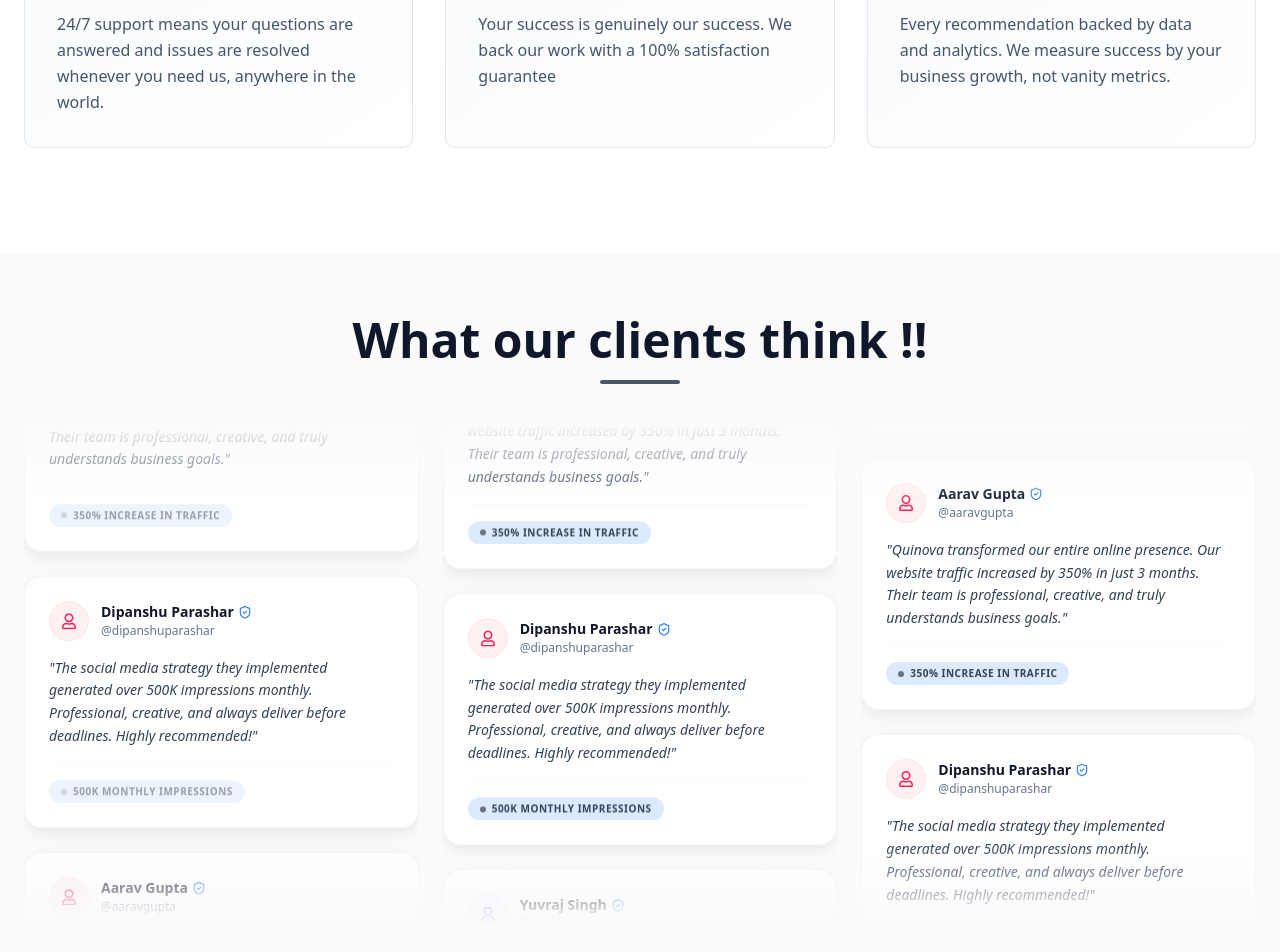
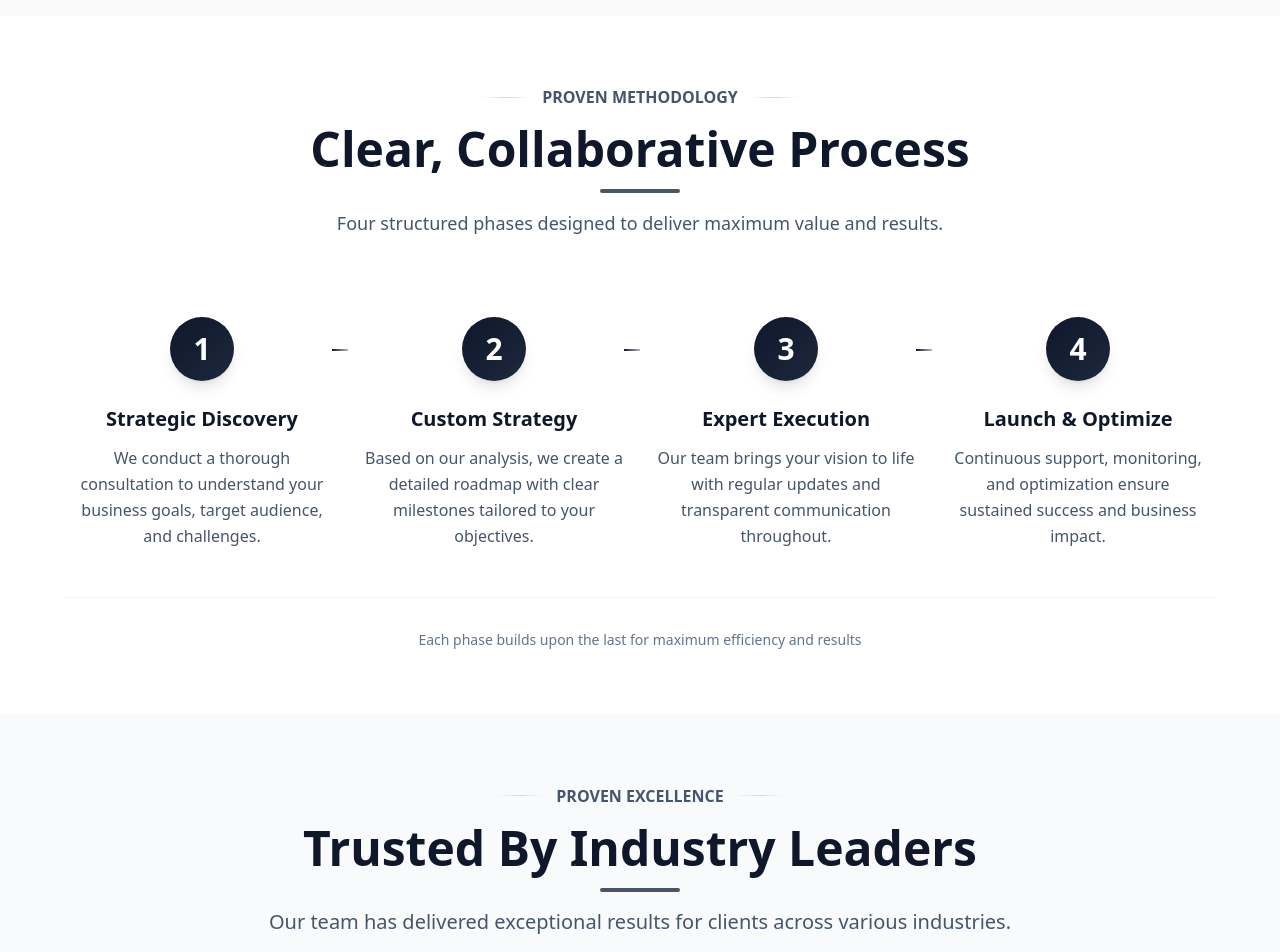
Before and after one commit to ShubhamPandey77/Quinova, a React (Vite) app: page / in a window 1280 px wide. Shown: the part 3260-4212 px from the top of the page. Built offline with nearby package versions, Linux system fonts and the light colour scheme.

Commit message:
minor ui

```diff
--- a/src/components/FAQSection.jsx
+++ b/src/components/FAQSection.jsx
@@ -32,10 +32,17 @@ function FAQSection({ faqs }) {
     <section className="py-20 px-6 bg-slate-50">
       <div className="max-w-4xl mx-auto">
         <div className="text-center mb-16">
-          <span className="inline-block text-slate-600 font-semibold mb-2">Common Questions</span>
-          <h2 className="text-4xl md:text-5xl font-bold text-slate-900 mb-4">
+          <div className="inline-flex items-center gap-3 mb-4">
+                                <div className="w-12 h-px bg-gradient-to-r from-transparent via-slate-300 to-transparent"></div>
+                                <span className="text-base font-semibold text-slate-600 tracking-normal">COMMON QUESTIONS</span>
+                                <div className="w-12 h-px bg-gradient-to-r from-transparent via-slate-300 to-transparent"></div>
+                            </div>
+
+          <h2 className="text-4xl md:text-5xl font-bold text-slate-900 mb-2">
             Frequently Asked Questions
           </h2>
+                              <div className="w-20 h-1 bg-gray-600 mx-auto rounded-full mb-4"></div>
+
           <p className="text-xl text-slate-600">
             Have questions about our services? Find answers below.
           </p>
--- a/src/components/home/CaseStudiesSection.jsx
+++ b/src/components/home/CaseStudiesSection.jsx
@@ -42,13 +42,13 @@ function CaseStudiesSection({ caseStudies }) {
   }, [currentIndex]);
 
   return (
-    <section className="py-20 px-6 bg-white overflow-hidden relative">
+    <section className="py-16 px-6 bg-white overflow-hidden relative">
       {/* Background decoration */}
       <div className="absolute top-0 right-0 w-1/4 h-1/4 bg-emerald-50/40 rounded-full blur-3xl -translate-y-1/2 translate-x-1/2"></div>
 
       <div className="max-w-6xl mx-auto relative z-10">
         <div className="text-center max-w-2xl mx-auto mb-16">
-          <motion.div
+          {/* <motion.div
             initial={{ opacity: 0, y: 10 }}
             whileInView={{ opacity: 1, y: 0 }}
             viewport={{ once: true }}
@@ -56,7 +56,14 @@ function CaseStudiesSection({ caseStudies }) {
           >
             <Trophy className="w-3.5 h-3.5" />
             <span>Success Stories</span>
-          </motion.div>
+          </motion.div> */}
+           <div className="inline-flex items-center gap-3 mb-4">
+            <div className="w-12 h-px bg-gradient-to-r from-transparent via-slate-300 to-transparent"></div>
+            <span className="text-base font-semibold text-slate-600 tracking-normal">
+              SUCCESS STORIES
+            </span>
+            <div className="w-12 h-px bg-gradient-to-r from-transparent via-slate-300 to-transparent"></div>
+          </div>
           <motion.h2
             initial={{ opacity: 0, y: 20 }}
             whileInView={{ opacity: 1, y: 0 }}
--- a/src/components/home/ProcessSection.jsx
+++ b/src/components/home/ProcessSection.jsx
@@ -3,53 +3,89 @@ function ProcessSection() {
     {
       step: "1",
       title: "Strategic Discovery",
-      desc: "We conduct a thorough consultation to understand your business goals, target audience, and challenges. This foundation determines everything that follows."
+      desc: "We conduct a thorough consultation to understand your business goals, target audience, and challenges.",
     },
     {
       step: "2",
       title: "Custom Strategy",
-      desc: "Based on our analysis, we create a detailed roadmap with clear milestones, timelines, and deliverables tailored specifically to your objectives."
+      desc: "Based on our analysis, we create a detailed roadmap with clear milestones tailored to your objectives.",
     },
     {
       step: "3",
       title: "Expert Execution",
-      desc: "Our experienced team brings your vision to life with regular updates, transparent communication, and your full involvement throughout the project."
+      desc: "Our team brings your vision to life with regular updates and transparent communication throughout.",
     },
     {
       step: "4",
       title: "Launch & Optimize",
-      desc: "We don't stop at launch. Continuous support, monitoring, and optimization ensure sustained success and measurable business impact."
-    }
+      desc: "Continuous support, monitoring, and optimization ensure sustained success and business impact.",
+    },
   ];
 
   return (
-    <section className="py-20 px-6 bg-white">
-      <div className="max-w-7xl mx-auto">
-        <div className="text-center mb-16">
-          <span className="inline-block text-slate-600 font-semibold mb-2">Proven Methodology</span>
-          <h2 className="text-4xl md:text-5xl font-bold text-slate-900 mb-4">
-            Our Transparent, Collaborative Process
+    <section className="py-16 px-4 bg-white">
+      <div className="max-w-6xl mx-auto">
+        <div className="text-center mb-12 md:mb-20">
+          <div className="inline-flex items-center gap-3 mb-4">
+            <div className="w-12 h-px bg-gradient-to-r from-transparent via-slate-300 to-transparent"></div>
+            <span className="text-base font-semibold text-slate-600 tracking-normal">
+              PROVEN METHODOLOGY
+            </span>
+            <div className="w-12 h-px bg-gradient-to-r from-transparent via-slate-300 to-transparent"></div>
+          </div>
+          <h2 className="text-3xl md:text-4xl lg:text-5xl font-bold text-slate-900 mb-4">
+            Clear, Collaborative Process
           </h2>
-          <p className="text-xl text-slate-600 max-w-3xl mx-auto">
-            Four clear phases designed to ensure your vision becomes reality. We keep you informed every step of the way.
+                    <div className="w-20 h-1 bg-gray-600 mx-auto rounded-full mb-4"></div>
+
+          <p className="text-lg text-slate-600 max-w-2xl mx-auto">
+            Four structured phases designed to deliver maximum value and results.
           </p>
         </div>
 
-        <div className="grid md:grid-cols-4 gap-6 max-w-5xl mx-auto">
-          {steps.map((item, index) => (
-            <div key={index} className="relative">
-              <div className="text-center">
-                <div className="w-16 h-16 bg-gradient-to-br from-slate-900 to-slate-800 text-white rounded-full flex items-center justify-center text-3xl font-bold mx-auto mb-6 shadow-lg">
-                  {item.step}
+        <div className="relative">
+          {/* Main connecting line */}
+          <div className="hidden md:block absolute top-8 left-0 right-0 h-0.5 bg-gradient-to-r from-slate-900 via-slate-900/50 to-slate-900 -z-10"></div>
+
+          <div className="grid grid-cols-1 md:grid-cols-4 gap-8 md:gap-4">
+            {steps.map((item, index) => (
+              <div key={index} className="relative">
+                {/* Step number container */}
+                <div className="relative mb-6">
+                  <div className="w-14 h-14 md:w-16 md:h-16 bg-gradient-to-br from-slate-900 to-slate-800 text-white rounded-full flex items-center justify-center text-2xl md:text-3xl font-bold mx-auto shadow-lg z-10 relative">
+                    {item.step}
+                  </div>
+
+                  {/* Improved connecting line for mobile */}
+                  {index < steps.length - 1 && (
+                    <>
+                      <div className="md:hidden absolute top-7 left-1/2 w-full h-0.5 bg-gradient-to-r from-slate-900 via-slate-900/30 to-transparent -z-10"></div>
+                      <div className="hidden md:block absolute top-8 -right-2 w-4 h-0.5 bg-gradient-to-r from-slate-900 to-slate-900/30 z-0"></div>
+                    </>
+                  )}
                 </div>
-                <h3 className="text-xl font-bold text-slate-900 mb-3">{item.title}</h3>
-                <p className="text-slate-600 leading-relaxed text-sm">{item.desc}</p>
+
+                {/* Content */}
+                <div className="text-center px-2">
+                  <h3 className="text-lg md:text-xl font-bold text-slate-900 mb-3">
+                    {item.title}
+                  </h3>
+                  <p className="text-slate-600 text-sm md:text-base leading-relaxed">
+                    {item.desc}
+                  </p>
+                </div>
+
+
               </div>
-              {index < 3 && (
-                <div className="hidden md:block absolute top-8 -right-3 w-6 h-0.5 bg-gradient-to-r from-slate-900 to-transparent"></div>
-              )}
-            </div>
-          ))}
+            ))}
+          </div>
+        </div>
+
+        {/* Optional: Process flow label */}
+        <div className="text-center mt-12 pt-8 border-t border-slate-100">
+          <p className="text-slate-500 text-sm font-medium">
+            Each phase builds upon the last for maximum efficiency and results
+          </p>
         </div>
       </div>
     </section>
--- a/src/components/home/TrustSection.jsx
+++ b/src/components/home/TrustSection.jsx
@@ -26,19 +26,36 @@ function TrustSection() {
     }
   ];
 
+  const stats = [
+    { label: 'Projects Completed', number: '10+' },
+    { label: 'Happy Clients', number: '98%' },
+    { label: 'Years of Experience', number: '1+' },
+    // Add more stats as needed
+  ];
+
   return (
-    <section className="py-20 px-6 bg-slate-50">
+    <section className="py-16 px-6 bg-slate-50">
       <div className="max-w-7xl mx-auto">
         <div className="text-center mb-16">
-          <h2 className="text-4xl md:text-5xl font-bold text-slate-900 mb-6">
-            Proven Excellence. Trusted by Industry Leaders.
+          <div className="inline-flex items-center gap-3 mb-4">
+            <div className="w-12 h-px bg-gradient-to-r from-transparent via-slate-300 to-transparent"></div>
+            <span className="text-base font-semibold text-slate-600 tracking-normal">
+              PROVEN EXCELLENCE
+            </span>
+            <div className="w-12 h-px bg-gradient-to-r from-transparent via-slate-300 to-transparent"></div>
+          </div>
+          <h2 className="text-4xl md:text-5xl font-bold text-slate-900 mb-4">
+            Trusted By Industry Leaders
           </h2>
+                              <div className="w-20 h-1 bg-gray-600 mx-auto rounded-full mb-4"></div>
+
           <p className="text-xl text-slate-600 max-w-3xl mx-auto">
-            With 1+ years in the industry and 100+ successful projects, our track record speaks for itself.
+            Our team has delivered exceptional results for clients across various industries.
           </p>
         </div>
 
-        <div className="grid md:grid-cols-3 gap-8 text-center mb-16">
+
+        {/* <div className="grid md:grid-cols-3 gap-8 text-center mb-16">
           <div className="bg-white rounded-lg p-8 border border-slate-200 hover:shadow-lg transition-shadow">
             <div className="text-5xl font-bold bg-gradient-to-r from-slate-900 to-slate-700 bg-clip-text text-transparent mb-2">10+</div>
             <p className="text-slate-700 font-semibold text-lg">Projects Delivered</p>
@@ -54,7 +71,27 @@ function TrustSection() {
             <p className="text-slate-700 font-semibold text-lg">Years Experience</p>
             <p className="text-sm text-slate-600 mt-2">Evolved expertise in digital solutions</p>
           </div>
-        </div>
+        </div> */}
+
+        {/* Stats Bar - Premium */}
+                        <section className="relative mt-10 px-6 mb-20">
+                            <div className="max-w-7xl mx-auto">
+                                <div className="bg-gradient-to-r from-white to-slate-50 rounded-2xl shadow-2xl p-8 border border-slate-100">
+                                    <div className="grid md:grid-cols-3 gap-8">
+                                        {stats.map((stat, index) => (
+                                            <div key={index} className="text-center group">
+                                                <div className="text-5xl font-bold text-slate-900 mb-2 relative">
+                                                    {stat.number}
+                                                    {/* <div className="absolute -top-2 -right-2 w-3 h-3 bg-gradient-to-r from-blue-500 to-purple-500 rounded-full opacity-0 group-hover:opacity-100 transition-opacity"></div> */}
+                                                </div>
+                                                <div className="text-sm text-slate-600 font-medium tracking-wide">{stat.label}</div>
+                                                <div className="h-0.5 w-20 bg-gradient-to-r from-transparent  via-slate-200 to-transparent mx-auto mt-3 group-hover:w-16 transition-all duration-300"></div>
+                                            </div>
+                                        ))}
+                                    </div>
+                                </div>
+                            </div>
+                        </section>
 
         <div className="max-w-4xl mx-auto">
           <h3 className="text-2xl font-bold text-slate-900 mb-6 text-center">Why Companies Choose Quinova</h3>
--- a/src/pages/home/Home.jsx
+++ b/src/pages/home/Home.jsx
@@ -79,7 +79,7 @@ function Home({ navigate = () => {} }) {
 
         <CaseStudiesSection caseStudies={caseStudies} />
 
-        <WhyChooseUsSection handleGetStartedClick={handleGetStartedClick} />
+        {/* <WhyChooseUsSection handleGetStartedClick={handleGetStartedClick} /> */}
 
         <TestimonialsSection
           ref={(el) => (observerRefs.current[1] = el)}
```
Also changed, not shown: 1 other file (tests, documents, lock files or other folders).
